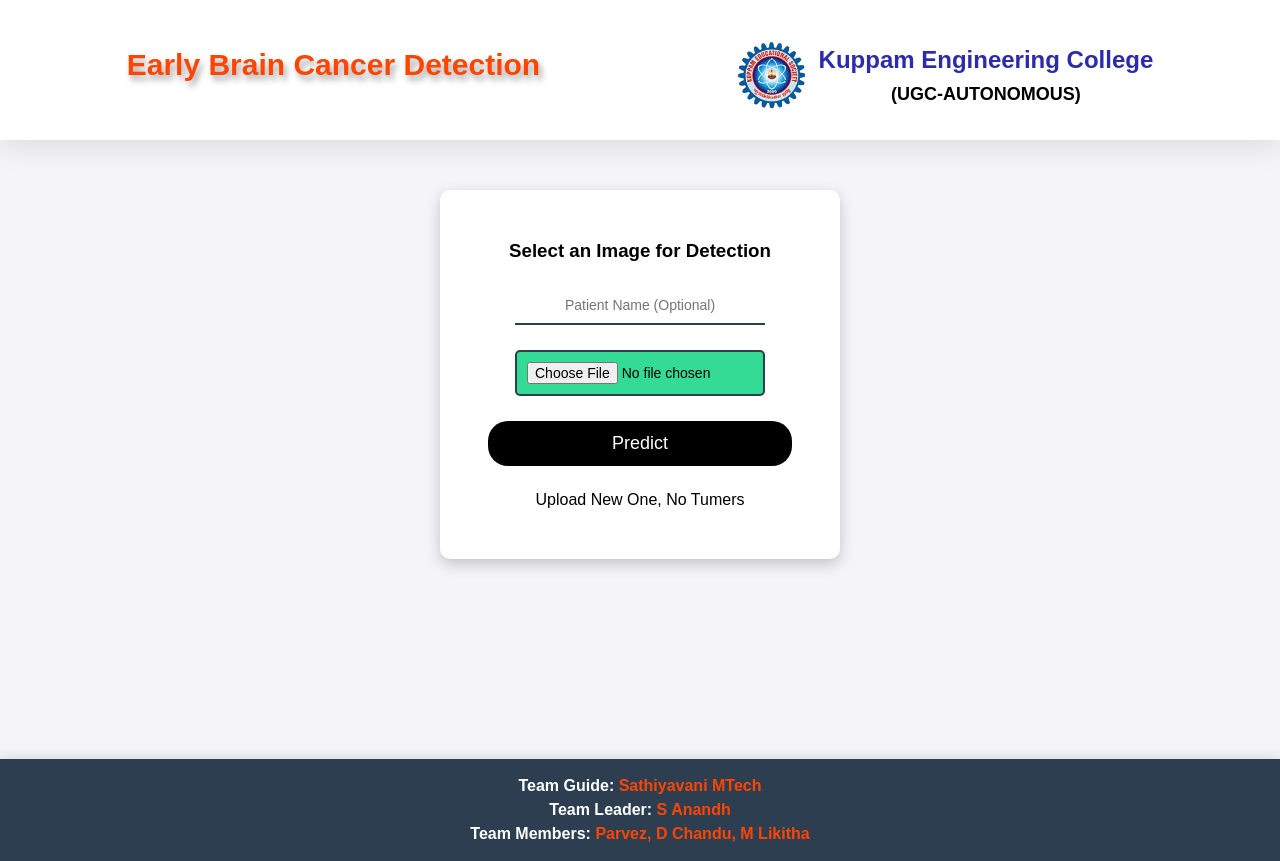
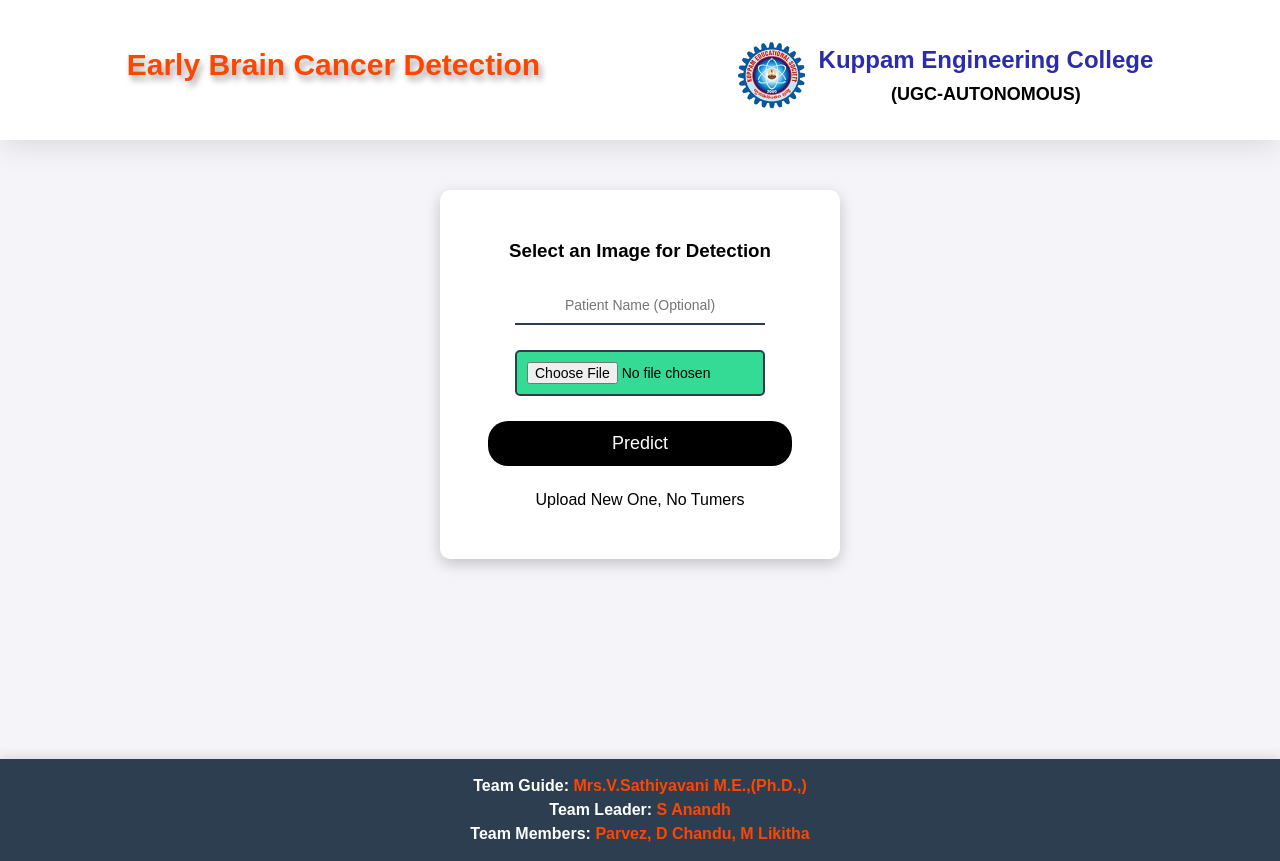
Before and after one commit to KS-Anandh/Brain-Cancer, a React (Vite) app: page / in a window 1280 px wide. Built offline with nearby package versions, Linux system fonts and the light colour scheme.

Commit message:
Update App.jsx

```diff
--- a/src/App.jsx
+++ b/src/App.jsx
@@ -232,7 +232,7 @@ const App = () => {
       {/* Footer */}
       <div className="footer">
         Team Guide:{" "}
-        <span style={{ color: "orangered" }}>Sathiyavani MTech</span> <br />
+        <span style={{ color: "orangered" }}>Mrs.V.Sathiyavani M.E.,(Ph.D.,)</span> <br />
         Team Leader: <span style={{ color: "orangered" }}>S Anandh</span> <br />
         Team Members:{" "}
         <span style={{ color: "orangered" }}>Parvez, D Chandu, M Likitha</span>
```
